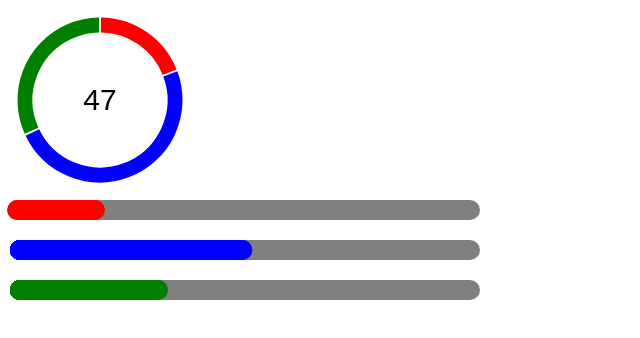
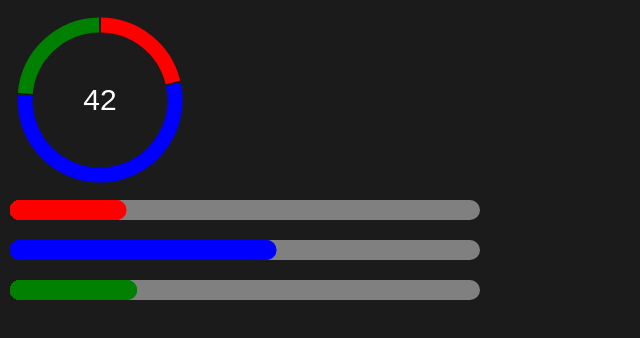
Before and after one commit to jwright-forcura/canvas-charts, a React (Create React App) app: page / in a window 1280 px wide. Shown: the top 338 px of the page, without its empty margins (0-640 px from the left). Built offline with nearby package versions, Linux system fonts and the light colour scheme.

Commit message:
Fix some issues.

```diff
--- a/src/App.css
+++ b/src/App.css
@@ -1,38 +1,3 @@
-.App {
-  text-align: center;
+body {
+  background-color: #1b1b1b;
 }
-
-.App-logo {
-  height: 40vmin;
-  pointer-events: none;
-}
-
-@media (prefers-reduced-motion: no-preference) {
-  .App-logo {
-    animation: App-logo-spin infinite 20s linear;
-  }
-}
-
-.App-header {
-  background-color: #282c34;
-  min-height: 100vh;
-  display: flex;
-  flex-direction: column;
-  align-items: center;
-  justify-content: center;
-  font-size: calc(10px + 2vmin);
-  color: white;
-}
-
-.App-link {
-  color: #61dafb;
-}
-
-@keyframes App-logo-spin {
-  from {
-    transform: rotate(0deg);
-  }
-  to {
-    transform: rotate(360deg);
-  }
-}
--- a/src/App.js
+++ b/src/App.js
@@ -14,15 +14,29 @@ const data = [
     color: "blue"
   },
   {
-    count: 15,
+    count: 10,
     color: "green"
   }
 ]
 function App() {
   return (
     <div className="App">
-      <PieChart data={data} width={200} height={200} radius={75} lineWidth={15} fontSize={30}/>
-      <Thermometer data={data} width={600} height={200} radius={75} lineWidth={15} fontSize={30}/>
+      <PieChart
+        data={data}
+        width={200}
+        height={200}
+        radius={75}
+        lineWidth={15}
+        fontSize={30}
+        />
+      <Thermometer
+        data={data}
+        width={600}
+        height={200}
+        radius={75}
+        lineWidth={15}
+        fontSize={30}
+      />
     </div>
   );
 }
--- a/src/Charts/PieChart/index.jsx
+++ b/src/Charts/PieChart/index.jsx
@@ -18,9 +18,7 @@ const PieChart = ({data, width, height, radius, lineWidth, fontSize}) => {
 
             const drawChart = () => {
                 ctx.clearRect(0,0,canvas.width, canvas.height);
-
-                // print text
-                ctx.fillstyle = "black";
+                ctx.fillStyle = "white";
                 ctx.font = `${fontSize}px sans-serif`;
                 const text = totalRecords.toString();
                 const { width, actualBoundingBoxAscent, actualBoundingBoxDescent } = ctx.measureText(text);
@@ -39,13 +37,18 @@ const PieChart = ({data, width, height, radius, lineWidth, fontSize}) => {
 
                     ctx.strokeStyle = d.color;
                     ctx.beginPath();
-                    ctx.arc(xMid, yMid, radius, pathStart + radianGap, pathStart + radians - radianGap, false);
+                    ctx.arc(xMid,
+                        yMid,
+                        radius,
+                        pathStart + radianGap,
+                        pathStart + radians - radianGap,
+                        false);
                     pathStart = pathEnd;
                     ctx.stroke();
                 }
 
                 if(stepMultiplier < 1) {
-                    stepMultiplier += 0.05;
+                    stepMultiplier += 0.01;
                     window.requestAnimationFrame(drawChart);
                 }
             }
@@ -62,8 +65,15 @@ const PieChart = ({data, width, height, radius, lineWidth, fontSize}) => {
         }
     }, [data, width, height, radius, lineWidth, fontSize]);
 
+    const styleProps = {
+        height: `${height}px`,
+        width: `${width}px`,
+        background: "#1b1b1b",
+        overflow: "hidden"
+    };
+
     return (
-        <div style={{height: `${height}px`, width: `${width}px`, background: "white", overflow: "hidden"}}>
+        <div style={{...styleProps}}>
             <canvas ref={canvasRef} height={`${height}px`} width={`${width}px`}></canvas>
         </div>
     )
--- a/src/Charts/Thermometer/index.jsx
+++ b/src/Charts/Thermometer/index.jsx
@@ -42,7 +42,7 @@ const Thermometer = ({data, width, height, radius, lineWidth, fontSize}) => {
                     ctx.strokeStyle = d.color;
 
                     const finalLength = (d.count / totalRecords) * thermometerLength;
-                    const currentLength = stepMultiplier * finalLength;
+                    const currentLength = x + (stepMultiplier * finalLength);
 
                     ctx.beginPath();
                     ctx.moveTo(x, localY);
@@ -51,7 +51,7 @@ const Thermometer = ({data, width, height, radius, lineWidth, fontSize}) => {
                 }
 
                 if(stepMultiplier < 1) {
-                    stepMultiplier += 0.1;
+                    stepMultiplier += 0.01;
                     window.requestAnimationFrame(drawBars);
                 }
             }
@@ -68,8 +68,10 @@ const Thermometer = ({data, width, height, radius, lineWidth, fontSize}) => {
         }
     }, [data, width, height, radius, lineWidth, fontSize]);
 
+    const styleProps = {height: `${height}px`, width: `${width}px`, background: "#1b1b1b", overflow: "hidden"};
+
     return (
-        <div style={{height: `${height}px`, width: `${width}px`, background: "white", overflow: "hidden"}}>
+        <div style={{...styleProps}}>
             <canvas ref={canvasRef} height={`${height}px`} width={`${width}px`}></canvas>
         </div>
     )
```
